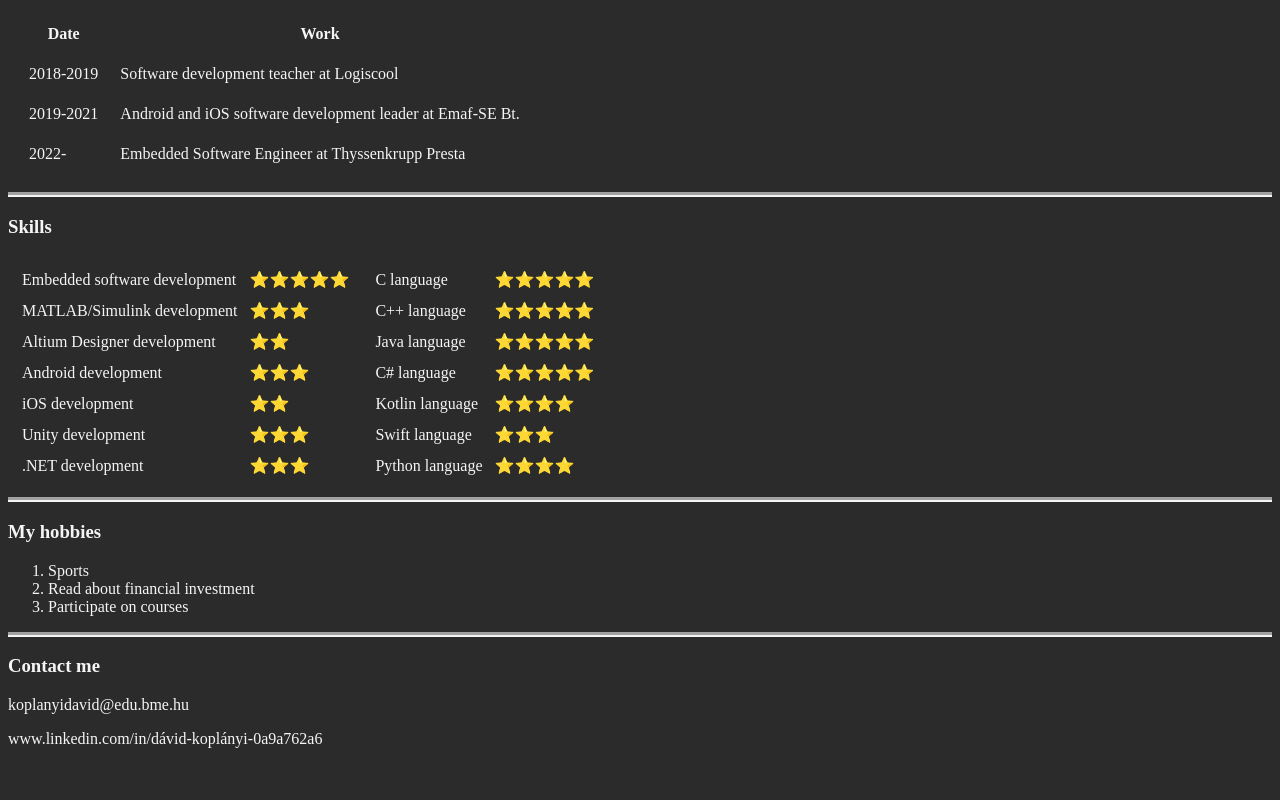
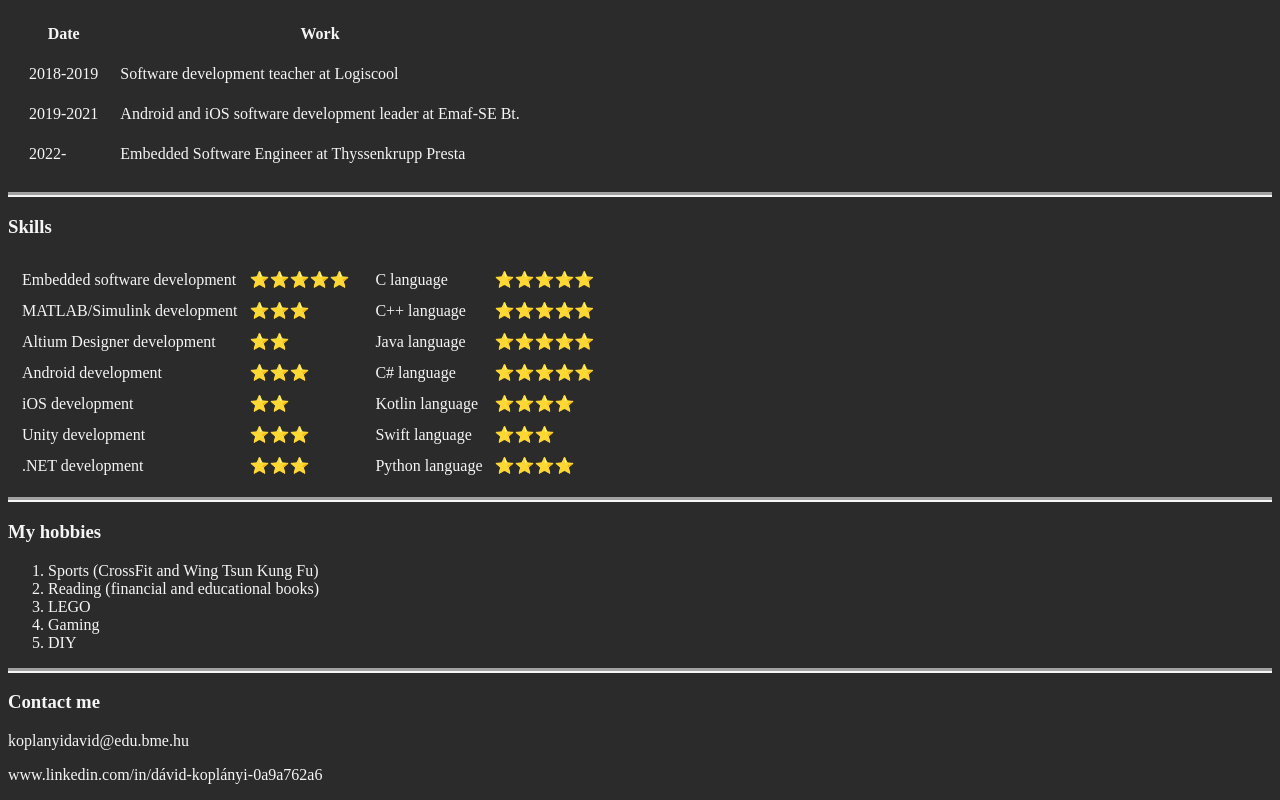
Before and after one commit to KoplanyiDavid/cv, a plain HTML site: page index.html in a window 1280 px wide. Shown: the part 575-1375 px from the top of the page. Before the commit the page ends 1339 px from the top, so only its background shows below. Drawn offline with Linux system fonts and the light colour scheme.

```diff
--- a/index.html
+++ b/index.html
@@ -152,9 +152,11 @@
     <hr>
     <h3>My hobbies</h3>
     <ol>
-        <li>Sports</li>
-        <li>Read about financial investment</li>
-        <li>Participate on courses</li>
+        <li>Sports (CrossFit and Wing Tsun Kung Fu)</li>
+        <li>Reading (financial and educational books)</li>
+        <li>LEGO</li>
+		<li>Gaming</li>
+		<li>DIY</li>
     </ol>
     <hr>
     <h3>Contact me</h3>
```
